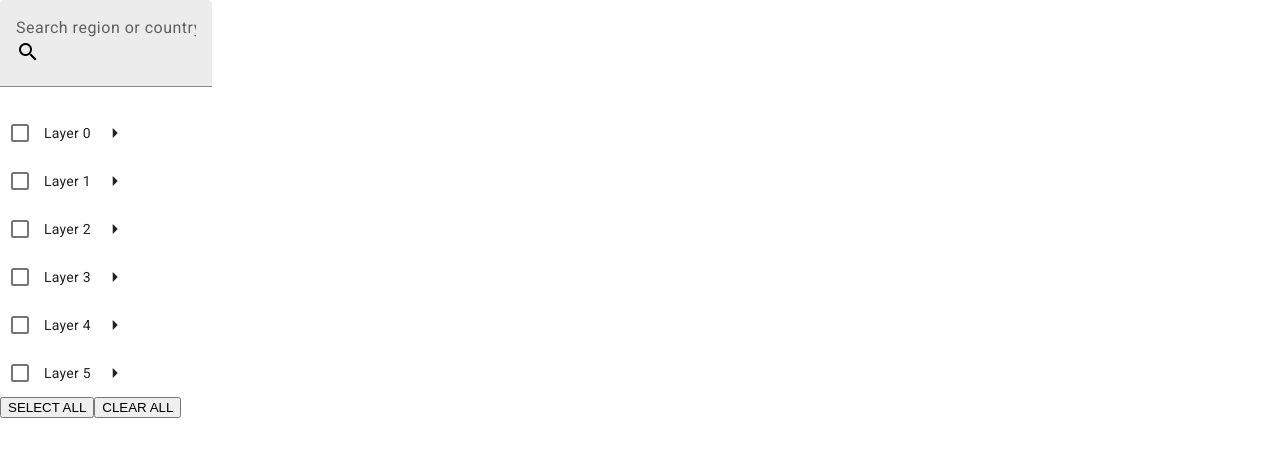
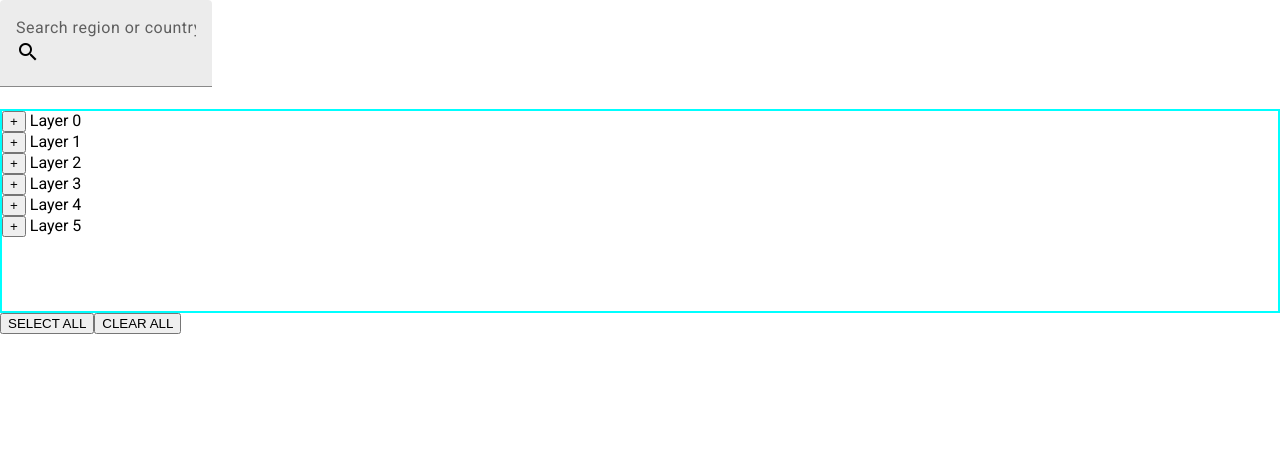
Before and after one commit to leanhtai01/angular-generic-components, an Angular app: page / in a window 1280 px wide. Shown: the top 456 px of the page. Built offline with nearby package versions, Linux system fonts and the light colour scheme.

Commit message:
successfully apply virtual scroll to tree

```diff
--- a/src/app/app.module.ts
+++ b/src/app/app.module.ts
@@ -9,6 +9,7 @@ import { MatCheckboxModule } from '@angular/material/checkbox';
 import { MatIconModule } from '@angular/material/icon';
 import { GenericTreeWithCheckboxesComponent } from './generic-tree-with-checkboxes/generic-tree-with-checkboxes.component';
 import { MatInputModule } from '@angular/material/input';
+import {CdkFixedSizeVirtualScroll, CdkVirtualForOf, CdkVirtualScrollViewport} from "@angular/cdk/scrolling";
 
 @NgModule({
   declarations: [AppComponent, GenericTreeWithCheckboxesComponent],
@@ -20,6 +21,9 @@ import { MatInputModule } from '@angular/material/input';
     MatCheckboxModule,
     MatIconModule,
     MatInputModule,
+    CdkVirtualScrollViewport,
+    CdkFixedSizeVirtualScroll,
+    CdkVirtualForOf,
   ],
   providers: [],
   bootstrap: [AppComponent],
--- a/src/app/generic-tree-with-checkboxes/generic-tree-with-checkboxes.component.html
+++ b/src/app/generic-tree-with-checkboxes/generic-tree-with-checkboxes.component.html
@@ -6,29 +6,16 @@
 
 <!-- tree with checkboxes -->
 <div *ngIf="!isNoResult">
-  <mat-tree [dataSource]="dataSource" [treeControl]="treeControl">
-
-    <!-- leaf node -->
-    <mat-tree-node *matTreeNodeDef="let node" [style.display]="isDisplayed(node) ? 'flex' : 'none'" matTreeNodeToggle
-      matTreeNodePadding>
-      <mat-checkbox class="checklist-leaf-node" [checked]="checklistSelection.isSelected(node)"
-        (change)="leafItemSelectionToggle(node)">
-        {{node.item}}
-      </mat-checkbox>
-    </mat-tree-node>
-
-    <!-- node that have child -->
-    <mat-tree-node *matTreeNodeDef="let node; when: hasChild" [style.display]="isDisplayed(node) ? 'flex' : 'none'"
-      matTreeNodePadding>
-      <mat-checkbox [checked]="descendantsAllSelected(node)" [indeterminate]="descendantsPartiallySelected(node)"
-        (change)="itemSelectionToggle(node)">{{node.item}}</mat-checkbox>
-      <button mat-icon-button matTreeNodeToggle [attr.aria-label]="'Toggle ' + node.item">
-        <mat-icon class="mat-icon-rtl-mirror">
-          {{treeControl.isExpanded(node) ? 'arrow_drop_down' : 'arrow_right'}}
-        </mat-icon>
-      </button>
-    </mat-tree-node>
-  </mat-tree>
+  <cdk-virtual-scroll-viewport itemSize="18" class="virtual-scroll-container">
+    <ng-container *cdkVirtualFor="let node of dataSource">
+      <div [style.padding-left]="node.level * 24 + 'px'">
+        <button (click)="treeControl.toggle(node)" *ngIf="node.level === 0">
+          {{ treeControl.isExpanded(node) ? '-' : '+' }}
+        </button>
+        {{ node.item }}
+      </div>
+    </ng-container>
+  </cdk-virtual-scroll-viewport>
 </div>
 
 <!-- no result found -->
--- a/src/app/generic-tree-with-checkboxes/generic-tree-with-checkboxes.component.scss
+++ b/src/app/generic-tree-with-checkboxes/generic-tree-with-checkboxes.component.scss
@@ -0,0 +1,5 @@
+.virtual-scroll-container {
+  border: 2px solid cyan;
+  height: 200px;
+  overflow: auto;
+}
```
